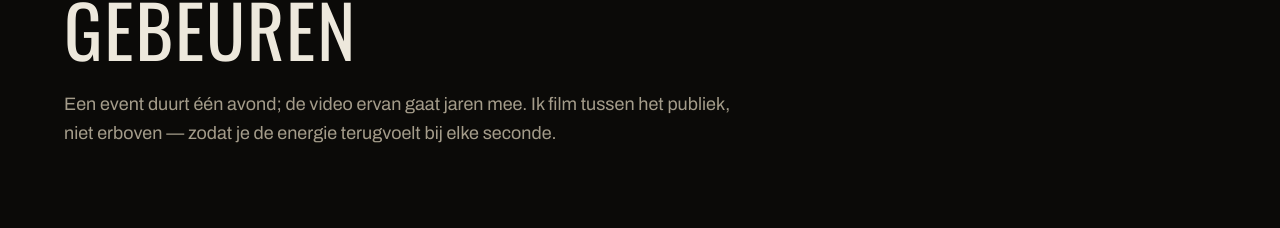
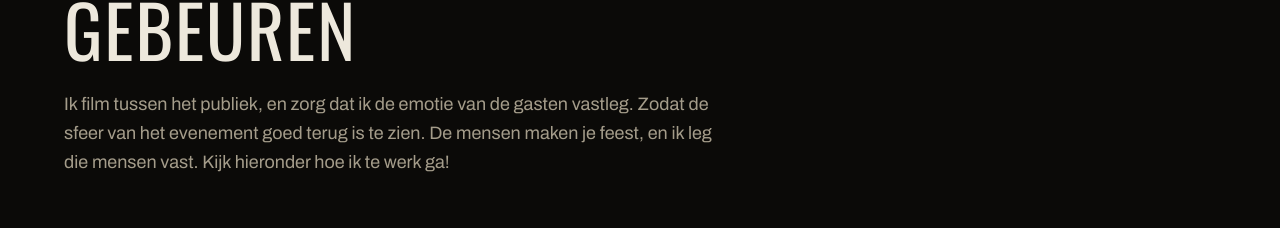
Before and after one commit to rjj101202/jagerproducties, a Next.js app: page /events in a window 1280 px wide. Shown: the part 275-503 px from the top of the page. Built offline with nearby package versions, Linux system fonts and the light colour scheme.

Commit message:
Events: introtekst aangepast
Co-Authored-By: Claude Opus 4.8 (1M context) <noreply@anthropic.com>

```diff
--- a/src/app/events/page.tsx
+++ b/src/app/events/page.tsx
@@ -54,7 +54,7 @@ export default function EventsPage() {
       <PageHeader
         kicker="Voor events"
         title="Films die het weer laten gebeuren"
-        intro="Een event duurt één avond; de video ervan gaat jaren mee. Ik film tussen het publiek, niet erboven — zodat je de energie terugvoelt bij elke seconde."
+        intro="Ik film tussen het publiek, en zorg dat ik de emotie van de gasten vastleg. Zodat de sfeer van het evenement goed terug is te zien. De mensen maken je feest, en ik leg die mensen vast. Kijk hieronder hoe ik te werk ga!"
       />
 
       <section className="px-5 py-16 md:px-8 md:py-24">
```
